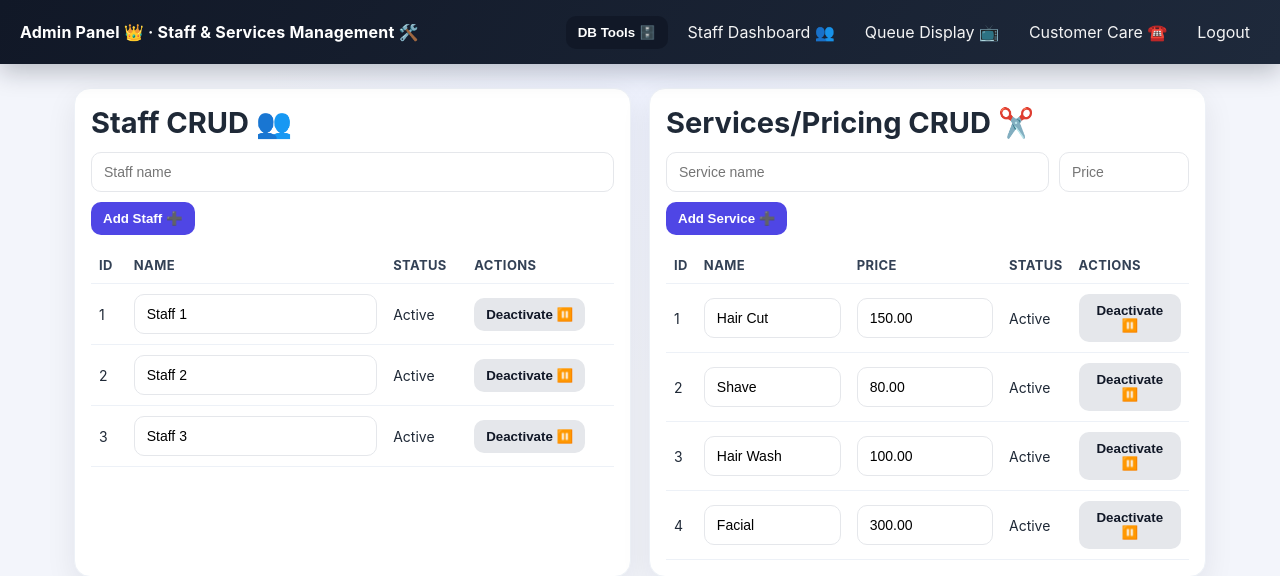
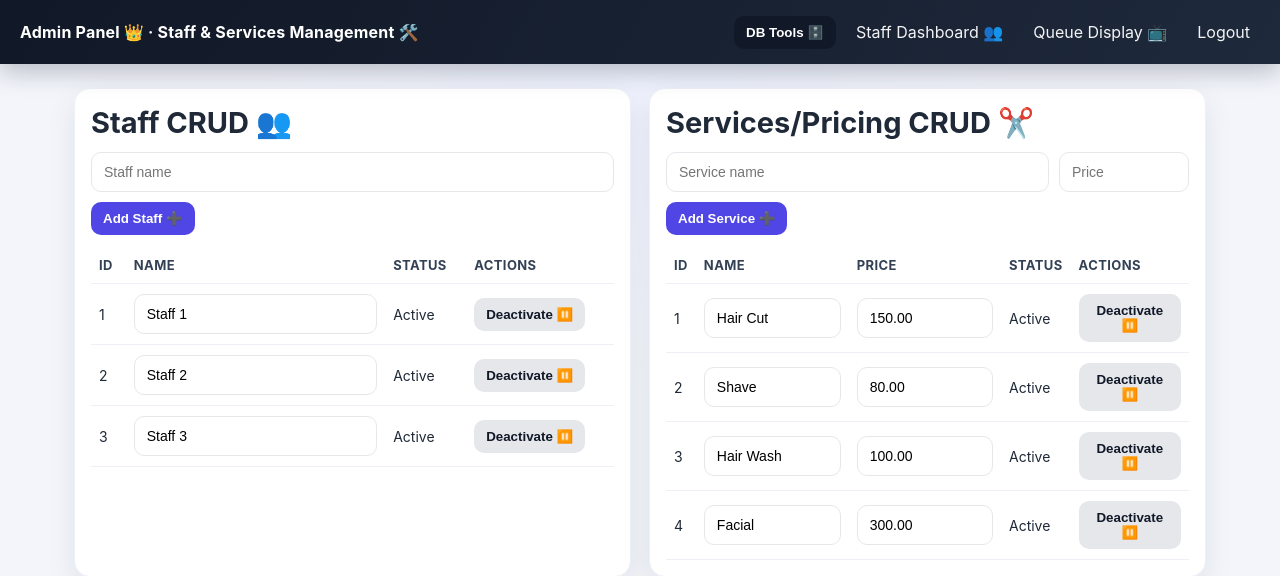
Before and after one commit to sahiljani/salon-waitlist, a PHP site: page /admin.php in a window 1280 px wide. Shown: the top 576 px of the page. Run offline with PHP 8.4, Linux system fonts and the light colour scheme; the visitor is signed in with stand-in values (Sample User, id 1); data comes from the database, SQL or seed files in the repository; data that the repository does not hold is empty.

Commit message:
chore: remove customer care link from staff and admin headers

```diff
--- a/admin.php
+++ b/admin.php
@@ -123,7 +123,6 @@ requireAdmin();
       <button class="btn-dark" onclick="openDbToolsModal()">DB Tools 🗄️</button>
       <a href="staff.php">Staff Dashboard 👥</a>
       <a href="display.php">Queue Display 📺</a>
-      <a href="tel:9601084421">Customer Care ☎️</a>
       <a href="logout.php">Logout</a>
     </div>
   </div>
--- a/staff.php
+++ b/staff.php
@@ -400,7 +400,6 @@ requireStaffOrAdmin();
   <div class="header">
     <div class="header-links">
       <a href="display.php" class="header-link">Display</a>
-      <a href="tel:9601084421" class="header-link">Customer Care</a>
       <a href="logout.php" class="header-link">Logout</a>
     </div>
     <h1>Rivek Men's Salon</h1>
```
